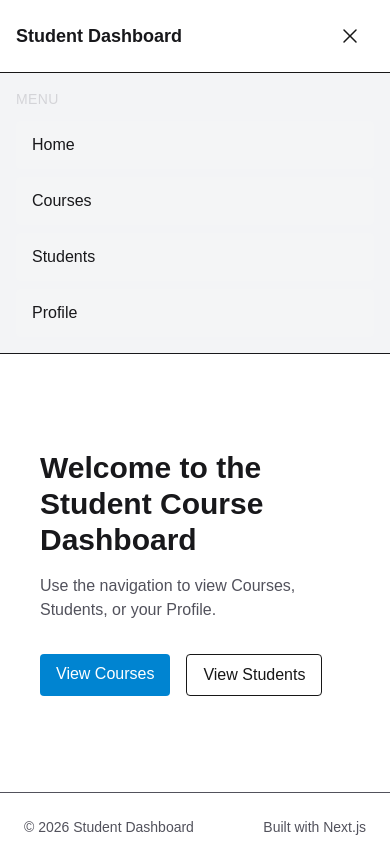
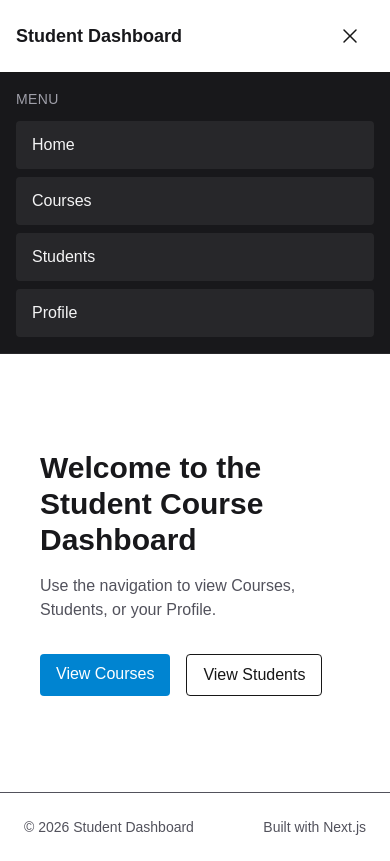
Before and after one commit to InushiKavindi/student-course-dashboard, a Next.js app: page / in a window 390 px wide. Both pictures are taken after a click on the button "Open menu". Built offline with nearby package versions, Linux system fonts and the light colour scheme.

Commit message:
Made the mobile menu panel sticky & change the color of menu

```diff
--- a/app/components/Navbar.tsx
+++ b/app/components/Navbar.tsx
@@ -7,7 +7,7 @@ export default function Navbar() {
   const [open, setOpen] = useState(false);
   return (
     <>
-      <header className="sticky top-0 z-40 border-b bg-white/95 backdrop-blur dark:border-zinc-800 dark:bg-[#0b0b0b]/95">
+      <header className="sticky top-0 left-0 right-0 z-50 w-full border-b bg-white/95 backdrop-blur dark:border-zinc-800 dark:bg-[#0b0b0b]/95">
         <div className="mx-auto flex w-full items-center justify-between px-4 py-4 sm:px-6">
           <div className="text-lg font-semibold text-zinc-900 dark:text-zinc-50">Student Dashboard</div>
           <nav className="hidden gap-3 md:flex">
@@ -44,14 +44,14 @@ export default function Navbar() {
       </header>
 
       {open && (
-        <div className="md:hidden border-b bg-gray-100 py-4 text-zinc-900 dark:bg-zinc-900/70 dark:text-zinc-100">
+        <div className="md:hidden sticky top-16 z-40 border-b border-zinc-800 bg-zinc-900 py-4 text-zinc-100">
           <div className="px-4">
-            <div className="mb-3 text-sm uppercase tracking-wide text-zinc-300">Menu</div>
+            <div className="mb-3 text-sm uppercase tracking-wide text-zinc-400">Menu</div>
             <nav className="flex flex-col gap-2">
-              <Link href="/" onClick={() => setOpen(false)} className="rounded bg-white/5 px-4 py-3 hover:bg-white/10">Home</Link>
-              <Link href="/courses" onClick={() => setOpen(false)} className="rounded bg-white/5 px-4 py-3 hover:bg-white/10">Courses</Link>
-              <Link href="/students" onClick={() => setOpen(false)} className="rounded bg-white/5 px-4 py-3 hover:bg-white/10">Students</Link>
-              <Link href="/profile" onClick={() => setOpen(false)} className="rounded bg-white/5 px-4 py-3 hover:bg-white/10">Profile</Link>
+              <Link href="/" onClick={() => setOpen(false)} className="rounded bg-zinc-800 px-4 py-3 hover:bg-zinc-700">Home</Link>
+              <Link href="/courses" onClick={() => setOpen(false)} className="rounded bg-zinc-800 px-4 py-3 hover:bg-zinc-700">Courses</Link>
+              <Link href="/students" onClick={() => setOpen(false)} className="rounded bg-zinc-800 px-4 py-3 hover:bg-zinc-700">Students</Link>
+              <Link href="/profile" onClick={() => setOpen(false)} className="rounded bg-zinc-800 px-4 py-3 hover:bg-zinc-700">Profile</Link>
             </nav>
           </div>
         </div>
--- a/app/layout.tsx
+++ b/app/layout.tsx
@@ -32,7 +32,7 @@ export default function RootLayout({
       >
         <Navbar />
 
-        <div className="flex w-full flex-1">
+        <div className="flex w-full flex-1 overflow-visible">
           <Sidebar />
 
           <main className="flex-1 px-4 py-8">
```
